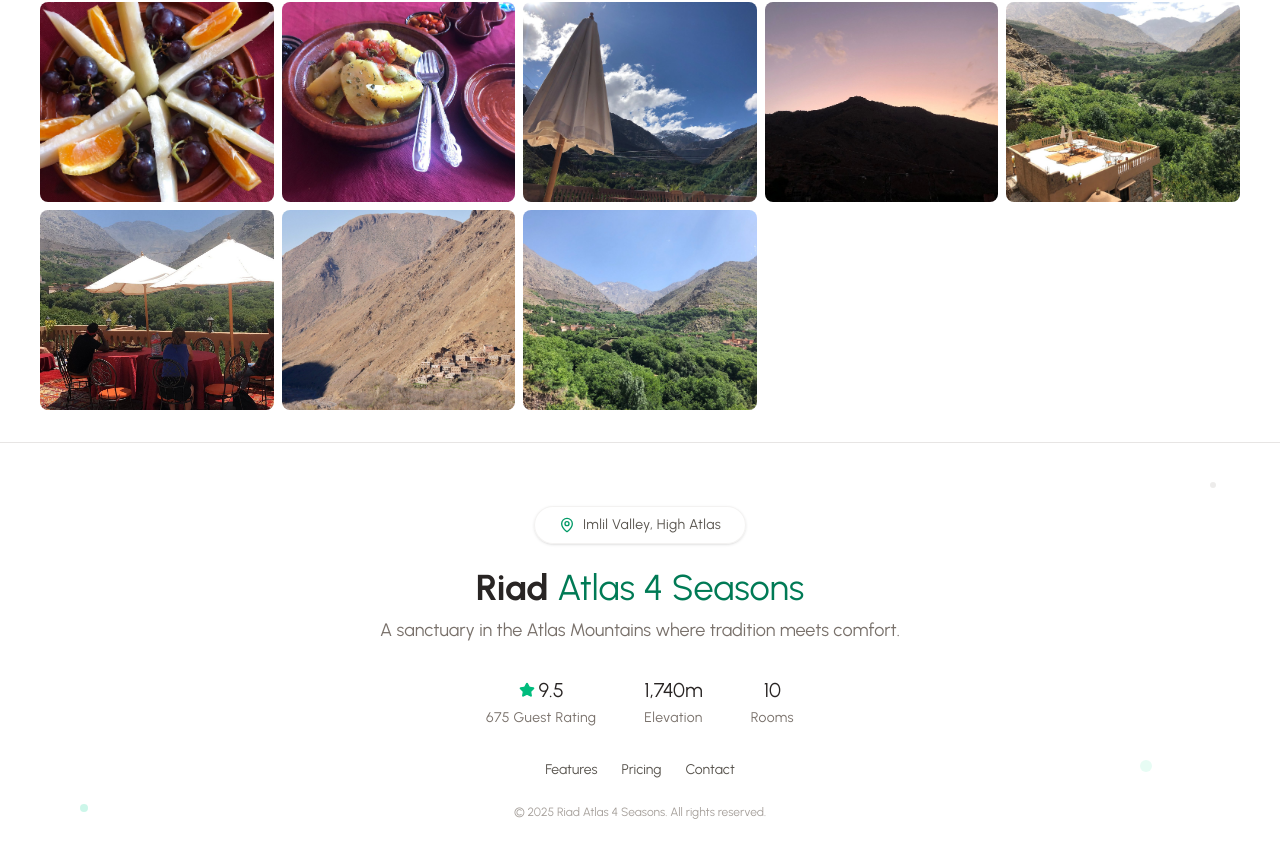
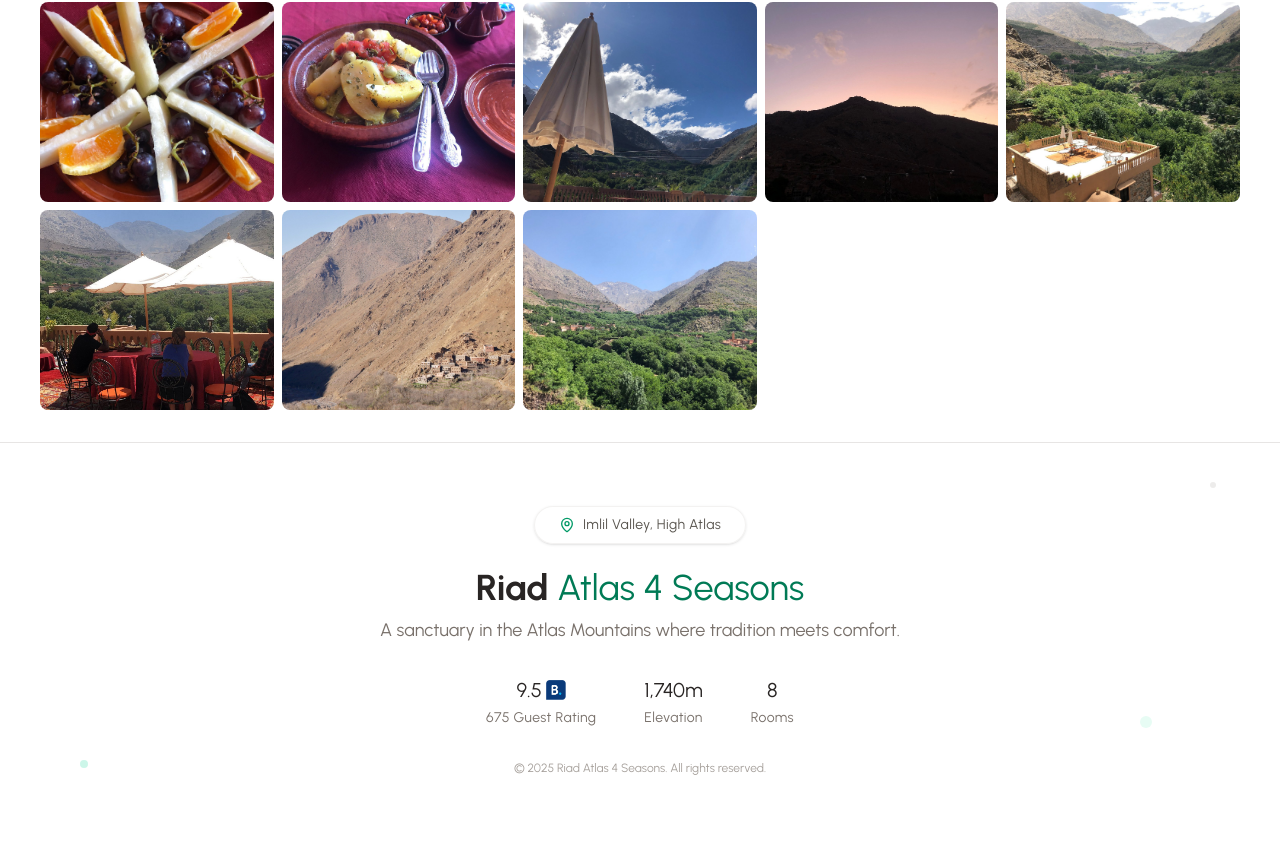
Before and after one commit to yasxEd/RA4Seasons, a Next.js app: page /gallery in a window 1280 px wide. Shown: the part 973-1825 px from the top of the page. After the commit the page ends 1781 px from the top, so only its background shows below. Built offline with nearby package versions, Linux system fonts and the light colour scheme.

Commit message:
first commit

```diff
--- a/src/components/sections/Footer.tsx
+++ b/src/components/sections/Footer.tsx
@@ -29,8 +29,12 @@
         <div className="flex flex-wrap justify-center gap-8 md:gap-12 mb-8">
           <div className="text-center">
             <div className="flex items-center justify-center gap-1 mb-1">
-              <Star className="w-4 h-4 fill-emerald-500 text-emerald-500" />
               <span className="text-xl font-light text-stone-800">9.5</span>
+      <img
+                  src="/assets/img/Booking-Logo.png"
+                  alt="Booking.com"
+                  className="h-4 sm:h-5 w-auto"
+                />
             </div>
             <p className="text-sm text-stone-500 tracking-wide">675 Guest Rating</p>
           </div>
@@ -39,17 +43,12 @@
             <p className="text-sm text-stone-500 tracking-wide">Elevation</p>
           </div>
           <div className="text-center">
-            <div className="text-xl font-light text-stone-800 mb-1">10</div>
+            <div className="text-xl font-light text-stone-800 mb-1">8</div>
             <p className="text-sm text-stone-500 tracking-wide">Rooms</p>
           </div>
         </div>
 
-        {/* Footer links */}
-        <div className="flex flex-wrap justify-center gap-6 mb-6">
-          <Link href="/#features" className="text-stone-600 hover:text-emerald-700 transition-colors text-sm font-medium">Features</Link>
-          <Link href="/#pricing" className="text-stone-600 hover:text-emerald-700 transition-colors text-sm font-medium">Pricing</Link>
-          <Link href="/#contact" className="text-stone-600 hover:text-emerald-700 transition-colors text-sm font-medium">Contact</Link>
-        </div>
+
 
         {/* Copyright */}
         <div className="text-xs text-stone-400 mt-4">&copy; {new Date().getFullYear()} Riad Atlas 4 Seasons. All rights reserved.</div>
--- a/src/components/sections/Services.tsx
+++ b/src/components/sections/Services.tsx
@@ -316,7 +316,6 @@
       <section className="py-12 sm:py-20 bg-gradient-to-br from-emerald-50/30 to-stone-50/50">
         <div className="max-w-5xl mx-auto px-4 sm:px-6">
           <div className="text-center mb-10 sm:mb-16">
-            <div className="w-12 sm:w-16 h-px bg-emerald-600 mx-auto mb-4 sm:mb-6" />
             <h2 className="text-2xl sm:text-3xl lg:text-5xl font-light text-stone-900 mb-4 sm:mb-6">Meet Our Staff</h2>
             <p className="text-base sm:text-lg text-stone-600 font-light max-w-2xl mx-auto">
               Our dedicated team is here to make your stay unforgettable.
```
